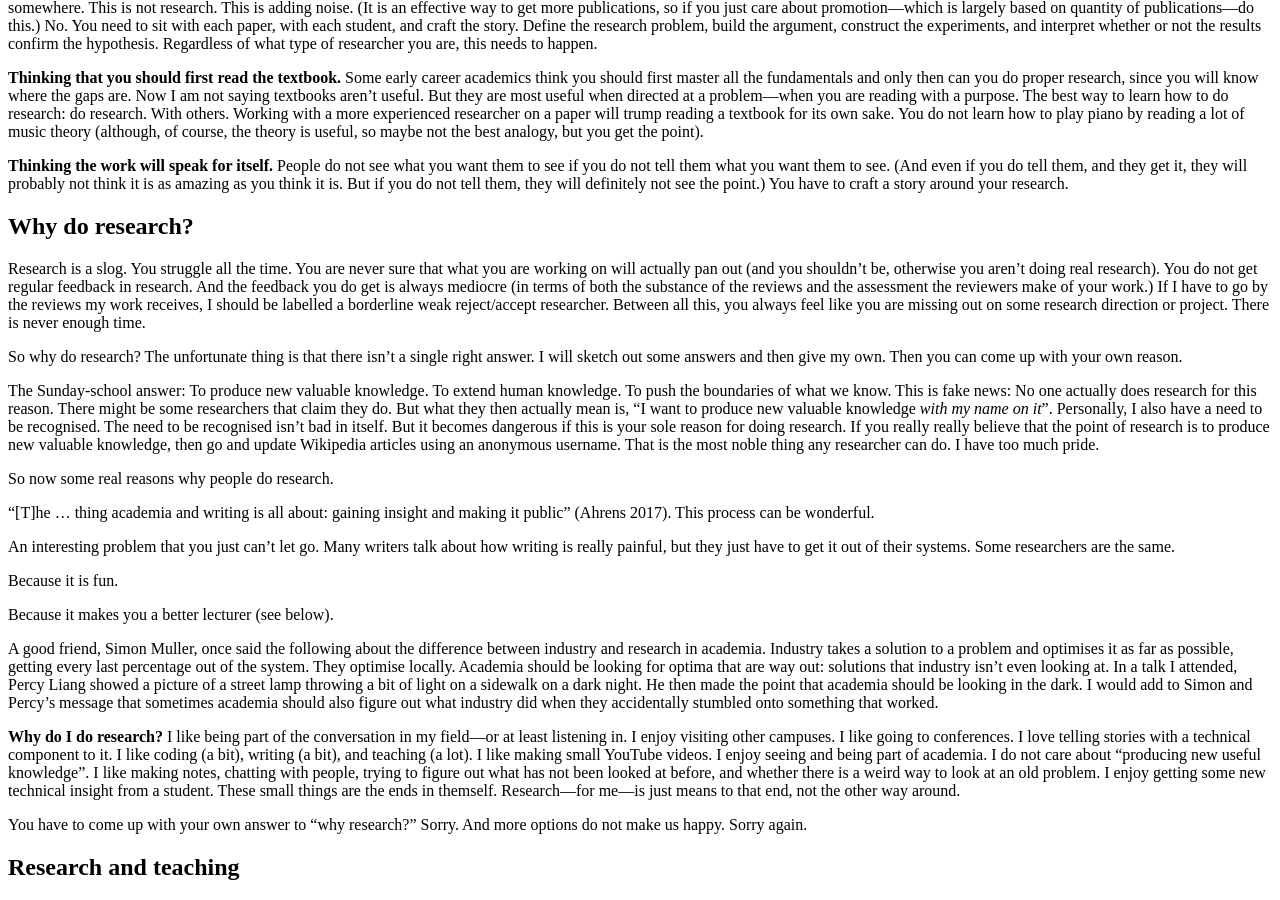
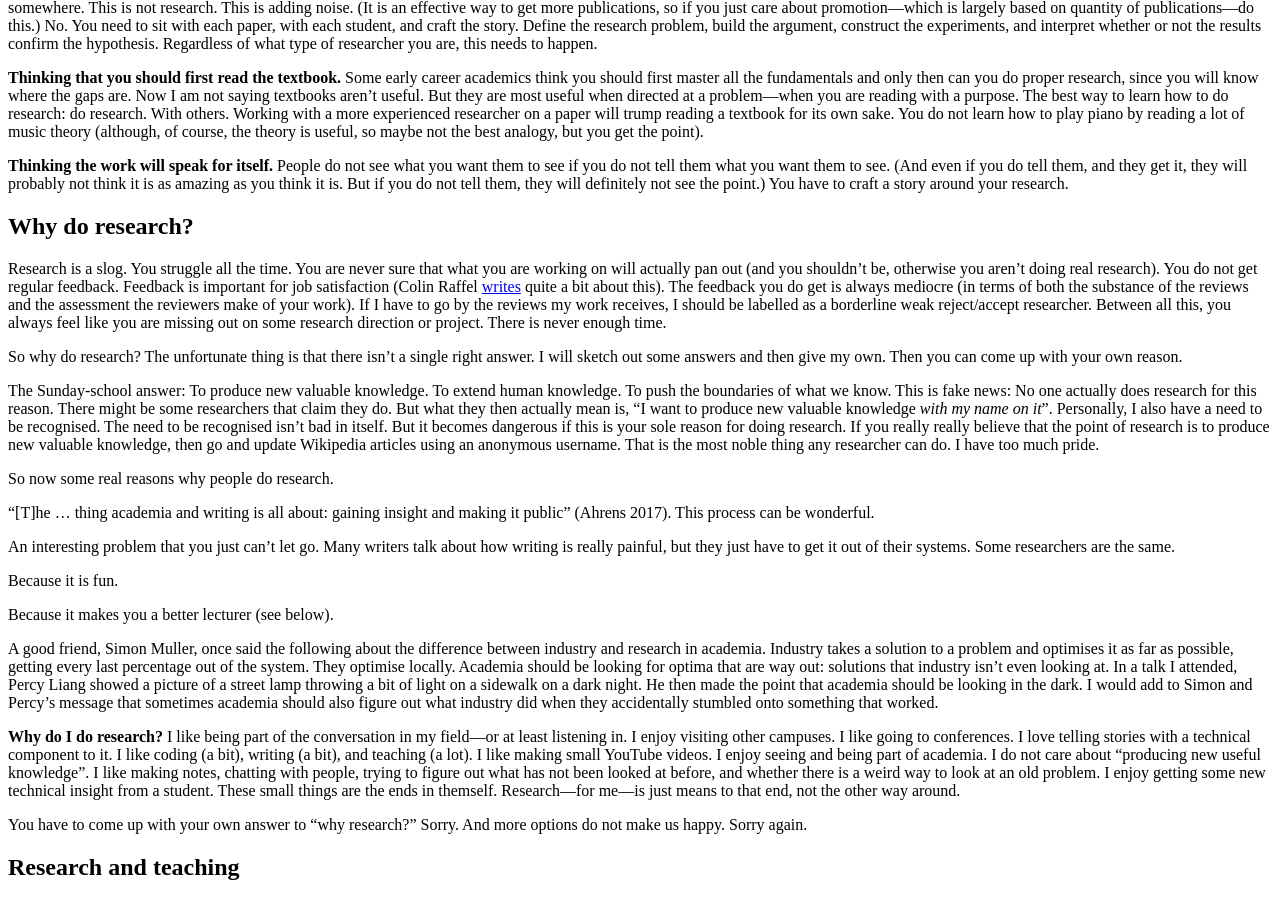
Before and after one commit to kamperh/kamperh.github.io, a Jekyll site: the page built from _posts/2025-05-16-research-thoughts.md, in a window 1280 px wide and 900 px high, scrolled down 928 px. Built offline with Jekyll 4.4.1, drawn with Linux system fonts in a browser that asks for light colours; our own code applies the rules of GitHub Pages for plain Markdown files; a style sheet for code colours, icons or effects is not loaded.

Commit message:
Update 2025-05-16-research-thoughts.md

```diff
--- a/_posts/2025-05-16-research-thoughts.md
+++ b/_posts/2025-05-16-research-thoughts.md
@@ -40,7 +40,7 @@ There is a lot of freedom in research. But this means it also isn't clear what e
 
 ## Why do research?
 
-Research is a slog. You struggle all the time. You are never sure that what you are working on will actually pan out (and you shouldn't be, otherwise you aren't doing real research). You do not get regular feedback in research. And the feedback you do get is always mediocre (in terms of both the substance of the reviews and the assessment the reviewers make of your work.) If I have to go by the reviews my work receives, I should be labelled a borderline weak reject/accept researcher. Between all this, you always feel like you are missing out on some research direction or project. There is never enough time.
+Research is a slog. You struggle all the time. You are never sure that what you are working on will actually pan out (and you shouldn't be, otherwise you aren't doing real research). You do not get regular feedback. Feedback is important for job satisfaction (Colin Raffel [writes](https://colinraffel.com/blog/reflecting-on-two-years-of-professorship.html) quite a bit about this). The feedback you do get is always mediocre (in terms of both the substance of the reviews and the assessment the reviewers make of your work). If I have to go by the reviews my work receives, I should be labelled as a borderline weak reject/accept researcher. Between all this, you always feel like you are missing out on some research direction or project. There is never enough time.
 
 So why do research? The unfortunate thing is that there isn't a single right answer. I will sketch out some answers and then give my own. Then you can come up with your own reason.
 
```
